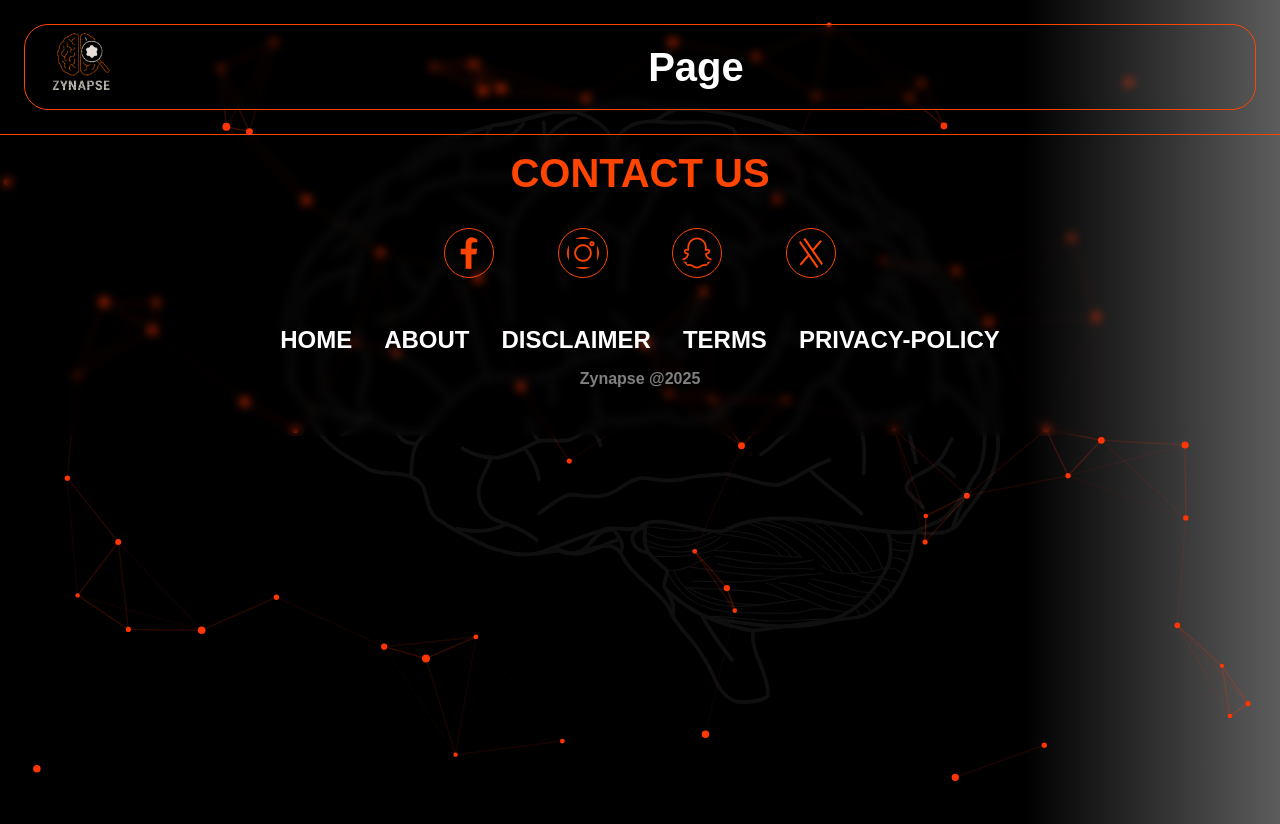
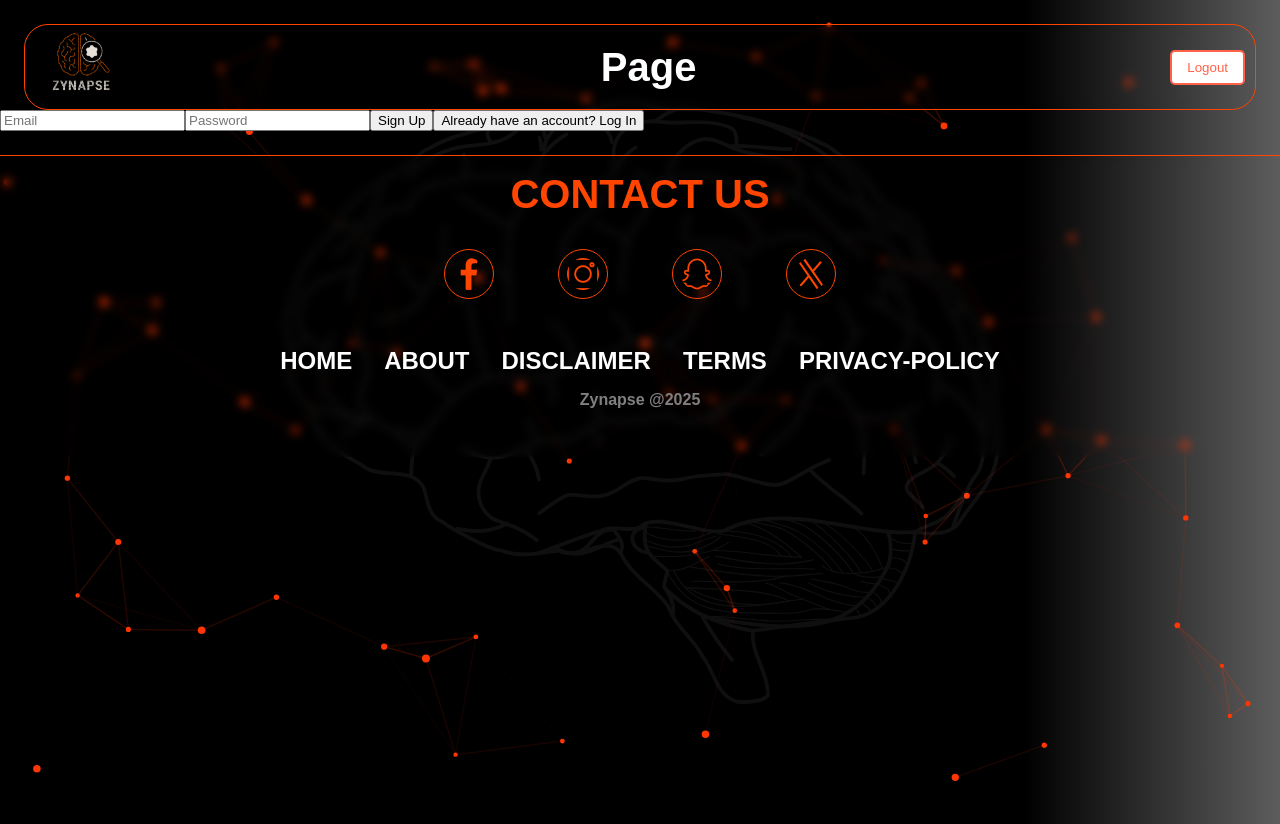
Before and after one commit to Archit-Ash/Zynapse, a React (Vite) app in the folder Zynapse/: page /signup in a window 1280 px wide. Built offline with nearby package versions, Linux system fonts and the light colour scheme; no server answers; a web font is replaced by a local one.

Commit message:
Authentication implemented ,beautification pending

```diff
--- /dev/null
+++ b/Zynapse/authContext.jsx
@@ -0,0 +1,35 @@
+import React, { useContext, createContext, useState, useEffect } from "react";
+import {
+  createUserWithEmailAndPassword,
+  signInWithEmailAndPassword,
+  signOut,
+  onAuthStateChanged,
+} from "firebase/auth";
+import { auth } from "./firebase";
+
+const AuthContext = createContext();
+
+export const useAuth = () => useContext(AuthContext);
+
+export const AuthProvider = ({ children }) => {
+  const [user, setUser] = useState(null);
+
+  const signup = (email, password) =>
+    createUserWithEmailAndPassword(auth, email, password);
+  const login = (email, password) =>
+    signInWithEmailAndPassword(auth, email, password);
+  const logout = () => signOut(auth);
+
+  useEffect(() => {
+    const unsubscribe = onAuthStateChanged(auth, (currentUser) => {
+      setUser(currentUser);
+    });
+    return unsubscribe;
+  }, []);
+
+  return (
+    <AuthContext.Provider value={{ user, signup, login, logout }}>
+      {children}
+    </AuthContext.Provider>
+  );
+};
--- /dev/null
+++ b/Zynapse/firebase.jsx
@@ -0,0 +1,18 @@
+// Import the functions you need from the SDKs you need
+import { initializeApp } from "firebase/app";
+import { getAnalytics } from "firebase/analytics";
+import { getAuth } from "firebase/auth";
+
+const firebaseConfig = {
+  apiKey: "AIzaSyDAyuuU98HfbWCpmrxcEH0w3P4eKSRxJMA",
+  authDomain: "zynapse-983d2.firebaseapp.com",
+  projectId: "zynapse-983d2",
+  storageBucket: "zynapse-983d2.firebasestorage.app",
+  messagingSenderId: "289882262253",
+  appId: "1:289882262253:web:43b436ff944d880d93dae4",
+  measurementId: "G-7H86DZHYE2",
+};
+
+const app = initializeApp(firebaseConfig);
+const analytics = getAnalytics(app);
+export const auth = getAuth(app);
--- a/Zynapse/package.json
+++ b/Zynapse/package.json
@@ -13,6 +13,7 @@
     "@tsparticles/react": "^3.0.0",
     "@tsparticles/slim": "^3.8.1",
     "cropperjs": "^2.0.0",
+    "firebase": "^11.6.1",
     "react": "^19.0.0",
     "react-advanced-cropper": "^0.20.1",
     "react-cropper": "^2.3.3",
--- a/Zynapse/src/components/Navbar.jsx
+++ b/Zynapse/src/components/Navbar.jsx
@@ -1,34 +1,63 @@
 import React from "react";
-import { Link } from "react-router-dom";
+import { Link, useNavigate, useLocation } from "react-router-dom"; // ✅ Added useLocation
 import logoZynapse from "../assets/zynapse Logo.png";
 import "../style/NavbarStyle.css";
-import { useLocation } from "react-router-dom";
+import { useAuth } from "../../authContext"; // ✅ Corrected path
 
 const pageNames = {
   "/": "Home",
   "/upload": "Image Upload",
 };
+
 const Navbar = () => {
-  const location = useLocation();
+  const { logout } = useAuth();
+  const navigate = useNavigate();
+  const location = useLocation(); // ✅ Now correctly imported
   const pageName = pageNames[location.pathname] || "Page";
 
+  const handleLogout = async () => {
+    try {
+      await logout();
+      navigate("/login");
+    } catch (error) {
+      alert(error.message);
+    }
+  };
+
   return (
-    <>
     <div id="navbar-flex-div">
       <Link to="/">
         <div>
-            <img id="logoNavbar" src={logoZynapse} />
+          <img id="logoNavbar" src={logoZynapse} alt="Logo" />
         </div>
       </Link>
       <div id="pagename">{pageName}</div>
-        {/* <Link to="/question">
-          <div>
-            <img id="logoNavbar" src={logoZynapse} />
+      <div
+        id="logout-button"
+        onClick={handleLogout}
+        style={{
+          display: "flex",
+          alignItems: "center",
+          justifyContent: "center",
+          padding: "10px",
+        }}
+      >
+        <button
+          style={{
+            padding: "8px 15px",
+            backgroundColor: "white",
+            color: "#ff6347",
+            border: "2px solid #ff6347",
+            borderRadius: "5px",
+            cursor: "pointer",
+          }}
+          onMouseOver={(e) => (e.target.style.backgroundColor = "#f2f2f2")}
+          onMouseOut={(e) => (e.target.style.backgroundColor = "white")}
+        >
+          Logout
+        </button>
       </div>
-        </Link> */}
-        <div></div>
     </div>
-    </>
   );
 };
 
--- /dev/null
+++ b/Zynapse/src/components/protectedRoutes.jsx
@@ -0,0 +1,13 @@
+// ProtectedRoute.js
+import React from "react";
+import { Navigate } from "react-router-dom";
+import { useAuth } from "../../authContext";
+
+const ProtectedRoute = ({ children }) => {
+  const { user } = useAuth();
+
+  if (!user) return <Navigate to="/login" />;
+  return children;
+};
+
+export default ProtectedRoute;
--- /dev/null
+++ b/Zynapse/src/login.jsx
@@ -0,0 +1,45 @@
+import React, { useState } from "react";
+import { useAuth } from "../authContext";
+import { useNavigate } from "react-router-dom";
+
+const Login = () => {
+  const { login } = useAuth();
+  const [email, setEmail] = useState("");
+  const [password, setPassword] = useState("");
+  const navigate = useNavigate();
+
+  const handleSubmit = async (e) => {
+    e.preventDefault();
+    try {
+      await login(email, password);
+      navigate("/"); // Redirect to homepage
+    } catch (error) {
+      alert(error.message);
+    }
+  };
+
+  return (
+    <form onSubmit={handleSubmit}>
+      <input
+        type="email"
+        placeholder="Email"
+        onChange={(e) => setEmail(e.target.value)}
+        required
+      />
+      <input
+        type="password"
+        placeholder="Password"
+        onChange={(e) => setPassword(e.target.value)}
+        required
+      />
+      <button type="submit">Login</button>
+
+      {/* ➕ Sign Up Button */}
+      <button type="button" onClick={() => navigate("/signup")}>
+        Don't have an account? Sign Up
+      </button>
+    </form>
+  );
+};
+
+export default Login;
--- a/Zynapse/src/main.jsx
+++ b/Zynapse/src/main.jsx
@@ -2,29 +2,75 @@ import { StrictMode } from "react";
 import { createRoot } from "react-dom/client";
 import { BrowserRouter, Routes, Route } from "react-router-dom";
 import "./index.css";
+
 import Navbar from "./components/Navbar";
 import BrainLoadEffect from "./components/BrainLoadEffect";
 import Homepage from "./Homepage";
 import UploadPage from "./UploadPage";
 import Result from "./Result";
-
 import Questionaire from "./components/Questionaire";
 import QuestionResult from "./QuestionResult";
 import Footer from "./components/footer";
+import Signup from "./signUp";
+import Login from "./login";
+import { AuthProvider } from "../authContext";
+import ProtectedRoute from "./components/protectedRoutes";
 
 createRoot(document.getElementById("root")).render(
   <StrictMode>
+    <AuthProvider>
       <BrowserRouter>
         <BrainLoadEffect />
         <Navbar />
         <Routes>
-        <Route path="/" element={<Homepage />} />
-        <Route path="/upload" element={<UploadPage />} />
-        <Route path="/result" element={<Result />} />
-        <Route path="/question" element={<Questionaire />} />
-        <Route path="/questionResult" element={<QuestionResult />} />
+          {/* Public Routes */}
+          <Route path="/login" element={<Login />} />
+          <Route path="/signup" element={<Signup />} />
+
+          {/* Protected Routes */}
+          <Route
+            path="/"
+            element={
+              <ProtectedRoute>
+                <Homepage />
+              </ProtectedRoute>
+            }
+          />
+          <Route
+            path="/upload"
+            element={
+              <ProtectedRoute>
+                <UploadPage />
+              </ProtectedRoute>
+            }
+          />
+          <Route
+            path="/result"
+            element={
+              <ProtectedRoute>
+                <Result />
+              </ProtectedRoute>
+            }
+          />
+          <Route
+            path="/question"
+            element={
+              <ProtectedRoute>
+                <Questionaire />
+              </ProtectedRoute>
+            }
+          />
+          <Route
+            path="/questionResult"
+            element={
+              <ProtectedRoute>
+                <QuestionResult />
+              </ProtectedRoute>
+            }
+          />
         </Routes>
         <Footer />
       </BrowserRouter>
+    </AuthProvider>
   </StrictMode>
 );
--- /dev/null
+++ b/Zynapse/src/signUp.jsx
@@ -0,0 +1,45 @@
+import React, { useState } from "react";
+import { useAuth } from "../authContext";
+import { useNavigate } from "react-router-dom";
+
+const Signup = () => {
+  const { signup } = useAuth();
+  const [email, setEmail] = useState("");
+  const [password, setPassword] = useState("");
+  const navigate = useNavigate();
+
+  const handleSignup = async (e) => {
+    e.preventDefault();
+    try {
+      await signup(email, password);
+      navigate("/"); // Redirect to homepage
+    } catch (error) {
+      alert(error.message);
+    }
+  };
+
+  return (
+    <form onSubmit={handleSignup}>
+      <input
+        type="email"
+        placeholder="Email"
+        onChange={(e) => setEmail(e.target.value)}
+        required
+      />
+      <input
+        type="password"
+        placeholder="Password"
+        onChange={(e) => setPassword(e.target.value)}
+        required
+      />
+      <button type="submit">Sign Up</button>
+
+      {/* ➕ Login Button */}
+      <button type="button" onClick={() => navigate("/login")}>
+        Already have an account? Log In
+      </button>
+    </form>
+  );
+};
+
+export default Signup;
```
Also changed, not shown: 1 other file (tests, documents, lock files or other folders). Lines whose indentation alone changed are shown as unchanged.
